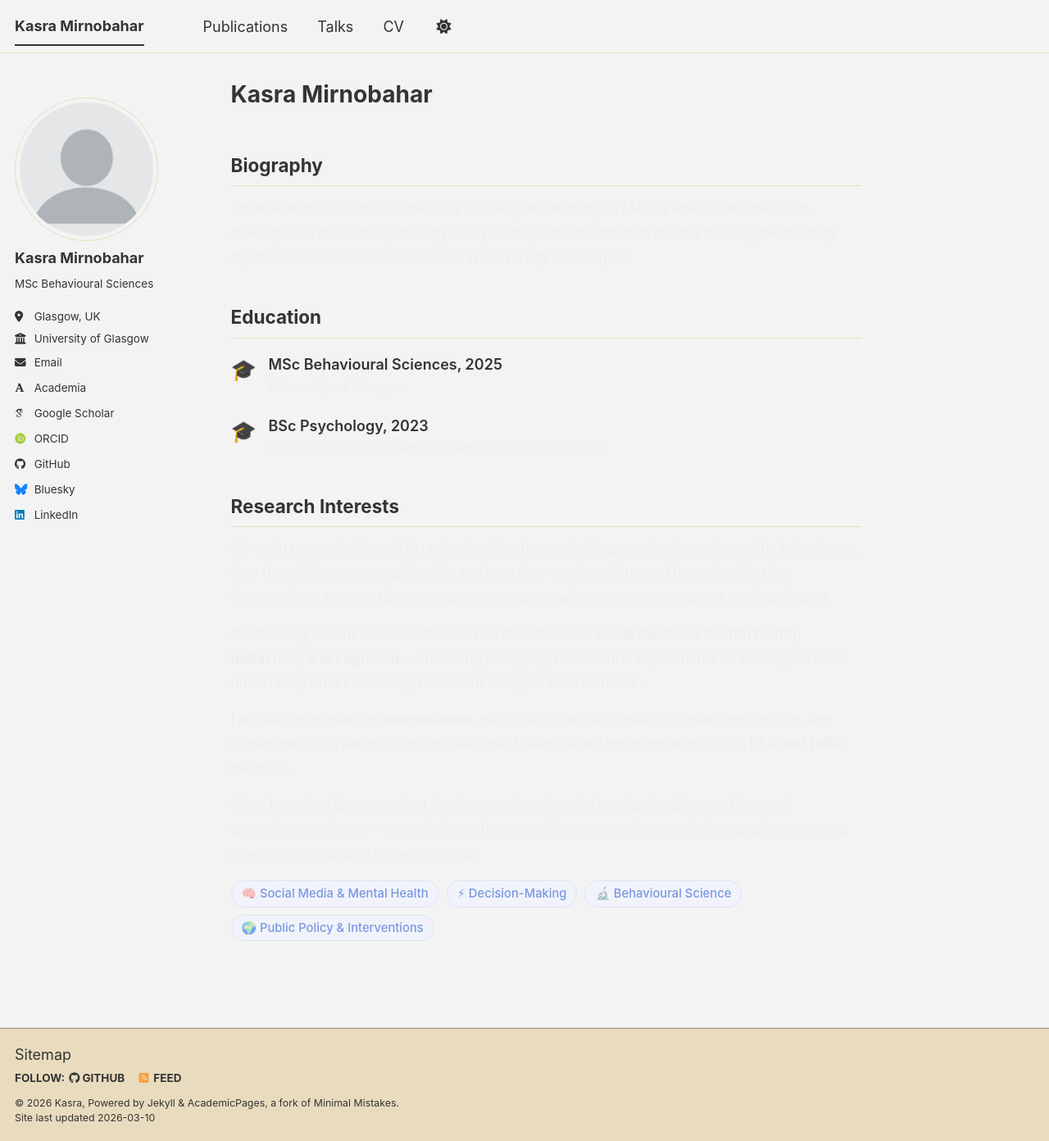
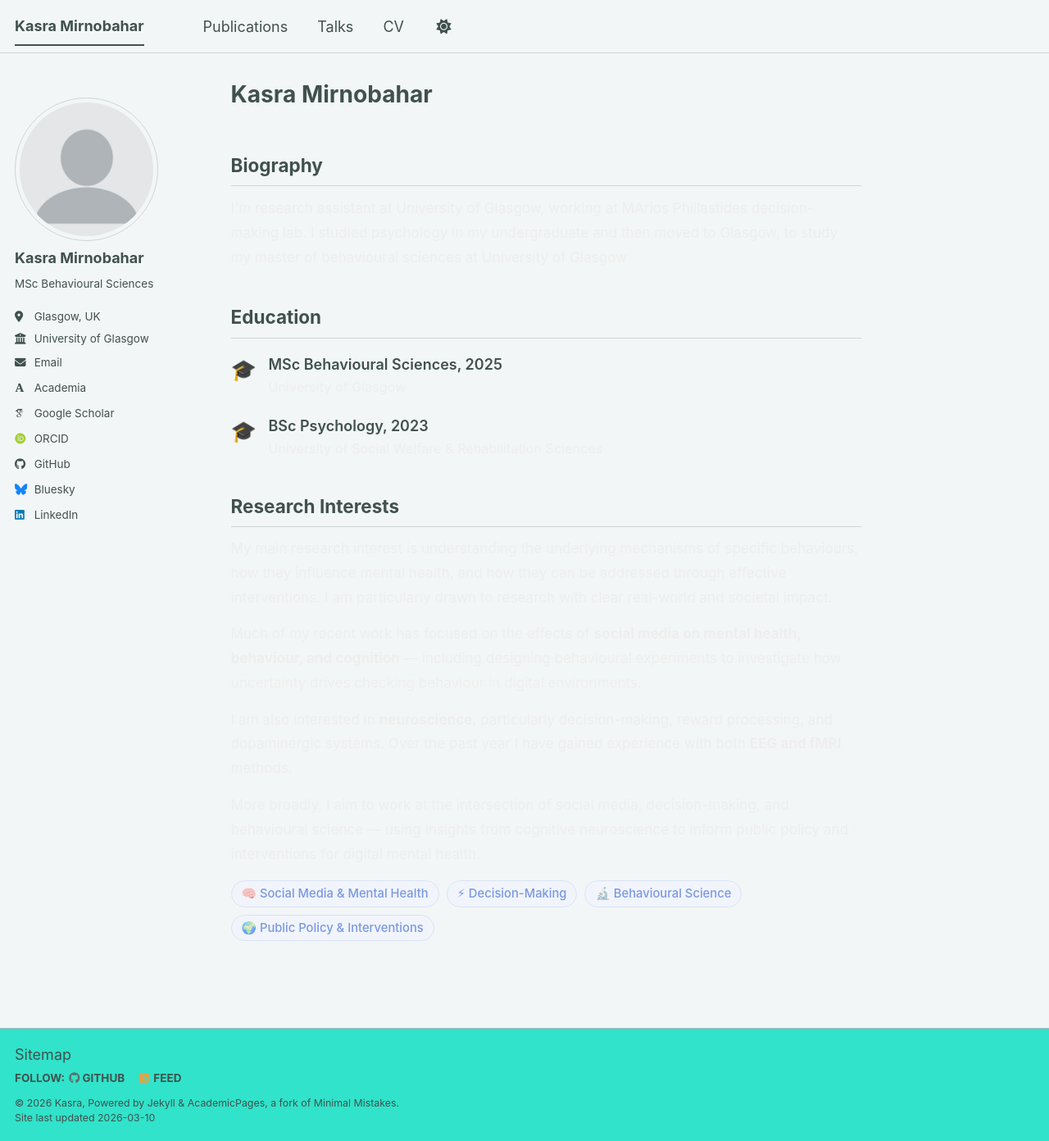
Before and after one commit to KasraMirnobahar/KasraMirnobahar.github.io, a Jekyll site: the page built from _pages/about.md, in a window 1280 px wide and 1392 px high. Shown: the whole window at 82% size. Built offline with Jekyll 4.4.1, drawn with Linux system fonts in a browser that asks for light colours; some web fonts are replaced; a script bundle is joined from its source files by our own code; library files that are not in the unit come from our copies.

Commit message:
Update _config.yml

```diff
--- a/_config.yml
+++ b/_config.yml
@@ -8,7 +8,7 @@
 
 # Basic Site Settings
 locale                   : "en-US"
-site_theme               : "dirt" # The available themes options are "default", "air", "sunrise", "mint", "dirt" and "contrast"
+site_theme               : "mint" # The available themes options are "default", "air", "sunrise", "mint", "dirt" and "contrast"
 title                    : "Kasra Mirnobahar"
 title_separator          : "-"
 name                     : &name "Kasra"
```
